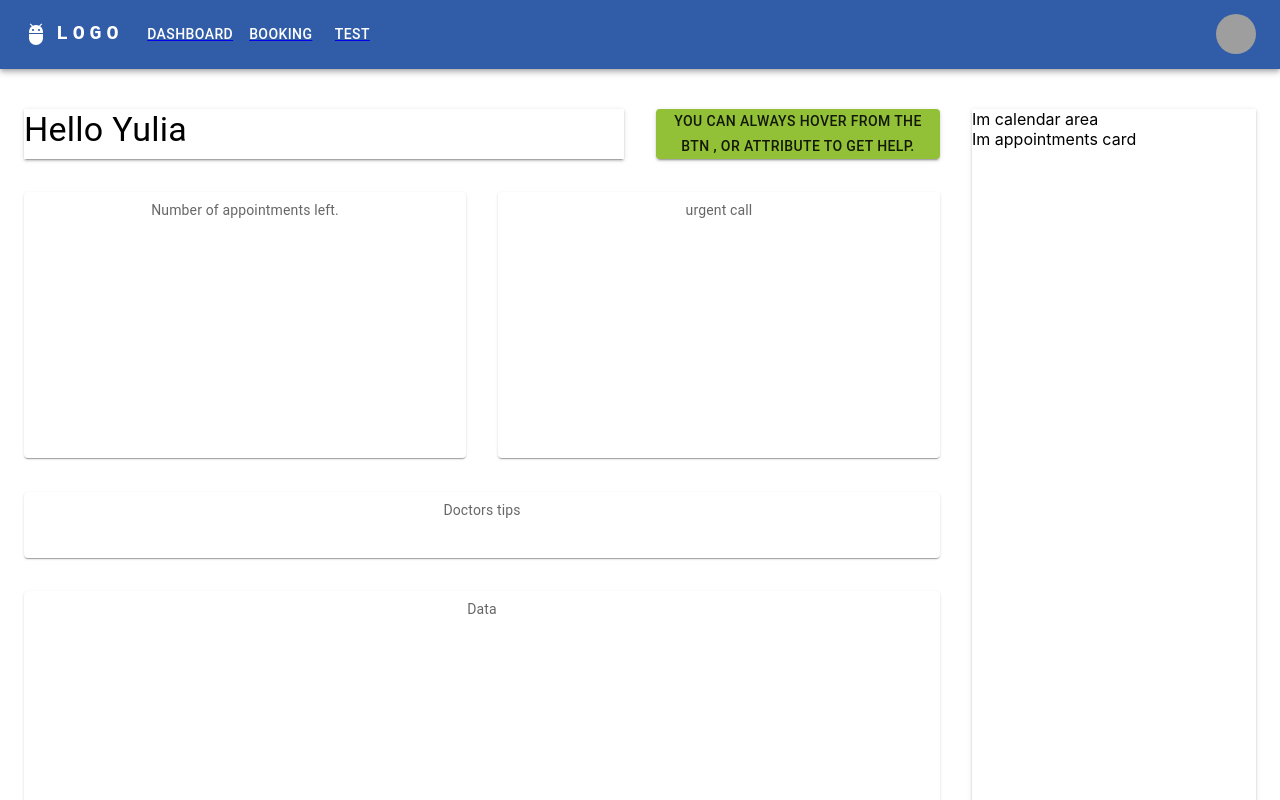
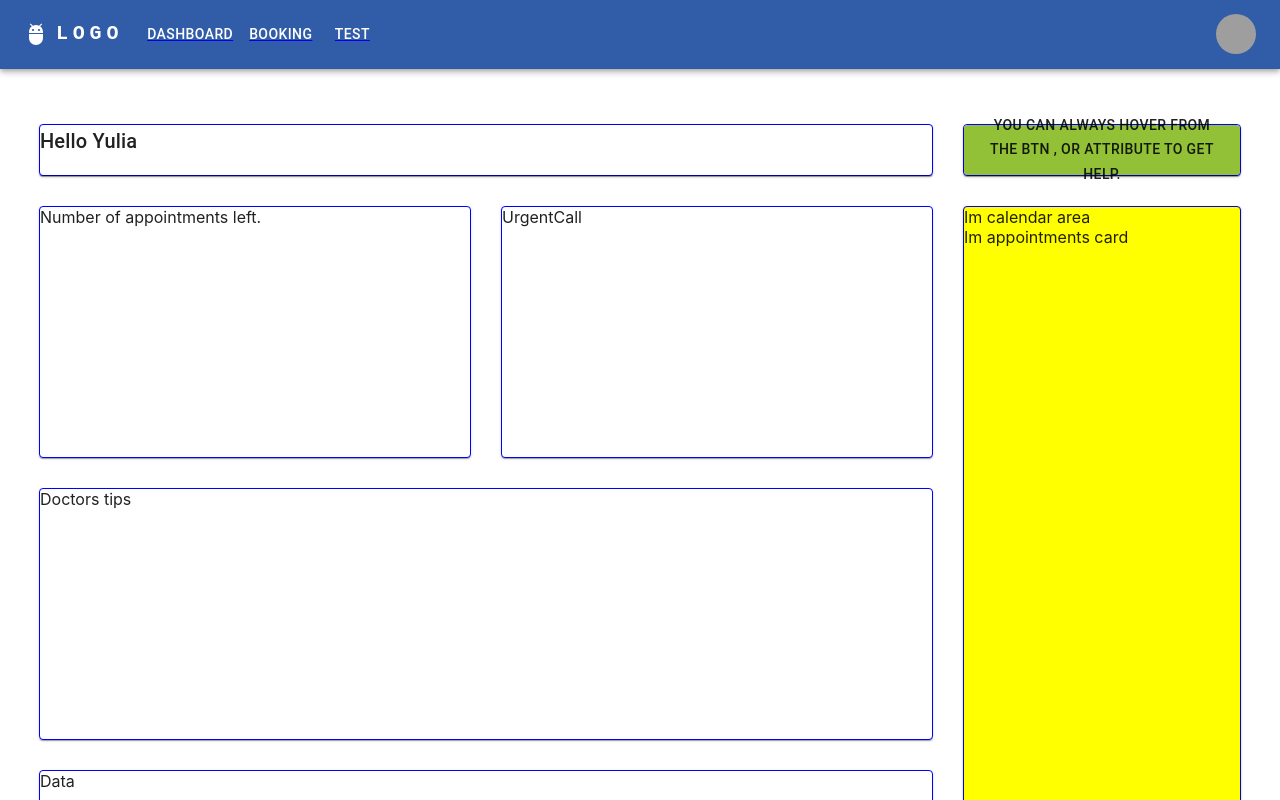
Before and after one commit to tkalejandro/POC-nefrologo-en-linea, a React (Create React App) app: page / in a window 1280 px wide. Shown: the top 800 px of the page. Built offline with nearby package versions, Linux system fonts and the light colour scheme; grey boxes are pictures that could not be loaded.

Commit message:
initial dashboard.

```diff
--- a/src/app/App.css
+++ b/src/app/App.css
@@ -1,4 +1,5 @@
 body {
+  box-sizing: border-box;
   margin: 0;
   font-family: -apple-system, BlinkMacSystemFont, 'Segoe UI', 'Roboto', 'Oxygen',
     'Ubuntu', 'Cantarell', 'Fira Sans', 'Droid Sans', 'Helvetica Neue',
--- a/src/pages/Dashboard/DashboardPage.tsx
+++ b/src/pages/Dashboard/DashboardPage.tsx
@@ -1,7 +1,7 @@
 import { Grid, Box, styled, Paper } from '@mui/material'
 import React from 'react'
 import { DashboardGridSizes } from '../../constants';
-import { AppointmentArea, NewAppointment, Welcome } from './components';
+import { AppointmentArea, NewAppointment, UrgentCall, Welcome } from './components';
 
 /**
  * Users Dashboard
@@ -27,43 +27,54 @@ const DashboardPage = () => {
    * Noramlly you can target the colors primary , secondary directly (will have contrast text automatically) or targeting via theme.palette.primary...  you can find the dark light and contrast text version
    *
    * MAYBE WE NEED TO EXPLORE COOL DASHBOARD IDEAS. Keep it simple to the GRID. The main goal is to understand MATERIAL UI.
+   *
+   * We could use FREE SVGs
    */
 
-  //TEMPORARY CODE EACH GRID ITEM SHOULD BE ANY OTHER COMPONENT
+
+  const spacing = 15
   const Item = styled(Paper)(({ theme }) => ({
-    backgroundColor: theme.palette.mode === 'dark' ? '#1A2027' : '#fff',
-    ...theme.typography.body2,
-    padding: theme.spacing(1),
-    textAlign: 'center',
-    color: theme.palette.text.secondary,
+    //color: theme.palette.text.secondary,
+    margin: spacing,
+    border: "1px solid blue"
   }));
 
   return (
-    <Box sx={{ flexGrow: 1 }}>
-      <Grid container spacing={4}>
-        <Grid container item xs={12} md={9} spacing={4}>
-          <Grid item xs={12} md={8}>
+    <Box>
+      <Grid container>
+        <Grid item xs={12} md={9}>
+          <Item>
             <Welcome />
+          </Item>
         </Grid>
-          <Grid item xs={12} md={4}>
+        <Grid item xs={12} md={3}>
+          <Item>
             <NewAppointment />
+          </Item>
         </Grid>
+        <Grid item xs={12} md={9}>
+          < Grid container>
             <Grid item xs={12} md={6} >
-            <Item sx={{height: DashboardGridSizes.md}}>Number of appointments left.</Item>
+              <Item sx={{ height: DashboardGridSizes.md }}>Number of appointments left.</Item>
             </Grid>
-
             <Grid item xs={12} md={6}>
-            <Item sx={{height: DashboardGridSizes.md}}> urgent call</Item>
+              <Item >
+                <UrgentCall />
+              </Item>
             </Grid>
             <Grid item xs={12}>
-            <Item sx={{height: DashboardGridSizes.xs}}> Doctors tips</Item>
+              <Item sx={{ height: DashboardGridSizes.md }}> Doctors tips</Item>
             </Grid>
             <Grid item xs={12}>
-            <Item sx={{height: DashboardGridSizes.lg}}> Data</Item>
+              <Item sx={{ height: DashboardGridSizes.lg }}> Data</Item>
             </Grid>
+          </Grid >
         </Grid>
         <Grid item xs={12} md={3}>
+          {/* This calculation is related to he number of space between row. in this grid is 2 so thats why is 20px */}
+          <Item sx={{ background: 'yellow', height: `calc(100% - ${spacing * 2}px)` }}>
             <AppointmentArea />
+          </Item>
         </Grid>
       </Grid>
     </Box>
--- a/src/pages/Dashboard/components/AppointmentArea/AppointmentArea.tsx
+++ b/src/pages/Dashboard/components/AppointmentArea/AppointmentArea.tsx
@@ -10,7 +10,7 @@ import { DashboardGridSizes } from '../../../../constants'
  */
 const AppointmentArea = () => {
   return (
-    <Box sx={ (theme) => ({boxShadow: 2,  height: DashboardGridSizes.xxl})}>
+    <Box sx={ (theme) => ({boxShadow: 1,  height: '100%'})}>
         <Box>
             Im calendar area
         </Box>
--- a/src/pages/Dashboard/components/NewAppointment/NewAppointment.tsx
+++ b/src/pages/Dashboard/components/NewAppointment/NewAppointment.tsx
@@ -14,7 +14,7 @@ const NewAppointment = () => {
         <Button
         color="secondary"
         variant="contained"
-        sx={(theme) => ({ boxShadow: 2, height: DashboardGridSizes.xs })}>
+        sx={(theme) => ({ boxShadow: 1, height: DashboardGridSizes.xs })}>
             you can always hover from the btn , or attribute to get help.
         </Button>
 
--- /dev/null
+++ b/src/pages/Dashboard/components/UrgentCall/UrgentCall.tsx
@@ -0,0 +1,16 @@
+import { Box } from '@mui/material'
+import React from 'react'
+import { DashboardGridSizes } from '../../../../constants'
+
+const UrgentCall = () => {
+    return (
+        <Box
+            sx={{ height: DashboardGridSizes.md }}
+        >
+
+            UrgentCall
+        </Box>
+    )
+}
+
+export default UrgentCall
--- a/src/pages/Dashboard/components/Welcome/Welcome.tsx
+++ b/src/pages/Dashboard/components/Welcome/Welcome.tsx
@@ -10,8 +10,8 @@ import { DashboardGridSizes } from '../../../../constants'
  */
 const Welcome = () => {
   return (
-    <Box sx={ (theme) => ({boxShadow: 2, height: DashboardGridSizes.xs})}>
-        <Typography variant="h4">
+    <Box sx={ (theme) => ({boxShadow: 1, height: DashboardGridSizes.xs})}>
+        <Typography variant="h6">
             Hello Yulia
         </Typography>
     </Box>
--- a/src/pages/Dashboard/components/index.ts
+++ b/src/pages/Dashboard/components/index.ts
@@ -1,3 +1,4 @@
 export { default as Welcome } from './Welcome/Welcome'
 export { default as AppointmentArea } from './AppointmentArea/AppointmentArea'
 export {default as NewAppointment} from './NewAppointment/NewAppointment'
+export { default as UrgentCall} from './UrgentCall/UrgentCall'
```
Lines whose indentation alone changed are shown as unchanged.
